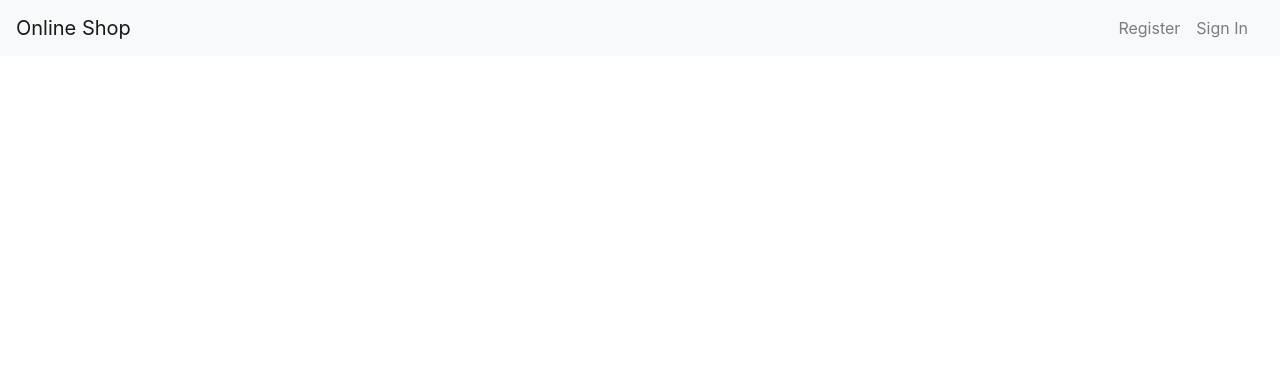
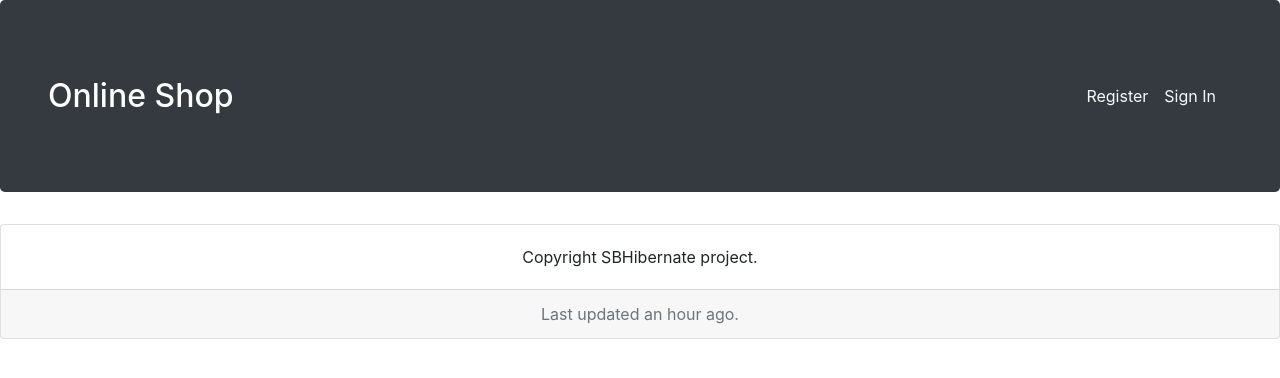
Before and after one commit to sameerkhnl/shopping-cart-app, an Angular app: page / in a window 1280 px wide. Shown: the top 378 px of the page. Built offline with nearby package versions, Linux system fonts and the light colour scheme.

Commit message:
added FooterComponent

```diff
--- a/src/app/app.component.html
+++ b/src/app/app.component.html
@@ -1,7 +1,10 @@
 <!--The content below is only a placeholder and can be replaced.-->
-<app-header></app-header>
+
+  <app-header></app-header>
+
 <div class="container">
   <div class="row">
     <router-outlet></router-outlet>
   </div>
 </div>
+<app-footer></app-footer>
--- a/src/app/app.module.ts
+++ b/src/app/app.module.ts
@@ -5,12 +5,14 @@ import { AppComponent } from './app.component';
 import {AppRoutingModule} from './app-routing.module';
 import { HeaderComponent } from './header/header.component';
 import { HomeComponent } from './home/home.component';
+import { FooterComponent } from './footer/footer.component';
 
 @NgModule({
   declarations: [
     AppComponent,
     HeaderComponent,
-    HomeComponent
+    HomeComponent,
+    FooterComponent
   ],
   imports: [
     BrowserModule,
--- /dev/null
+++ b/src/app/footer/footer.component.html
@@ -0,0 +1,9 @@
+<div class="card text-center">
+
+  <div class="card-body">
+    <p class="card-text">Copyright SBHibernate project.</p>
+  </div>
+  <div class="card-footer text-muted">
+    Last updated an hour ago.
+  </div>
+</div>
--- /dev/null
+++ b/src/app/footer/footer.component.ts
@@ -0,0 +1,15 @@
+import { Component, OnInit } from '@angular/core';
+
+@Component({
+  selector: 'app-footer',
+  templateUrl: './footer.component.html',
+  styleUrls: ['./footer.component.css']
+})
+export class FooterComponent implements OnInit {
+
+  constructor() { }
+
+  ngOnInit() {
+  }
+
+}
--- a/src/app/header/header.component.html
+++ b/src/app/header/header.component.html
@@ -1,12 +1,13 @@
-<nav class="navbar navbar-expand-lg navbar-light bg-light">
-  <a class="navbar-brand" href="#">Online Shop</a>
-
+<div class="jumbotron bg-dark">
+<nav class="navbar navbar-expand-lg navbar-dark bg-dark">
+  <a class="navbar-brand" href="#"><span class="h2">Online Shop</span></a>
     <ul class="navbar-nav ml-auto mr-2">
       <li class="nav-item">
-        <a href="#" class="nav-link">Register</a>
+        <a href="#" class="nav-link"><span class="text-light">Register</span></a>
       </li>
       <li class="nav-item">
-        <a href="#" class="nav-link">Sign In</a>
+        <a href="#" class="nav-link"><span class="text-light">Sign In</span></a>
       </li>
     </ul>
 </nav>
+</div>
```
Also changed, not shown: src/app/footer/footer.component.css (added), 1 other file (tests, documents, lock files or other folders).
